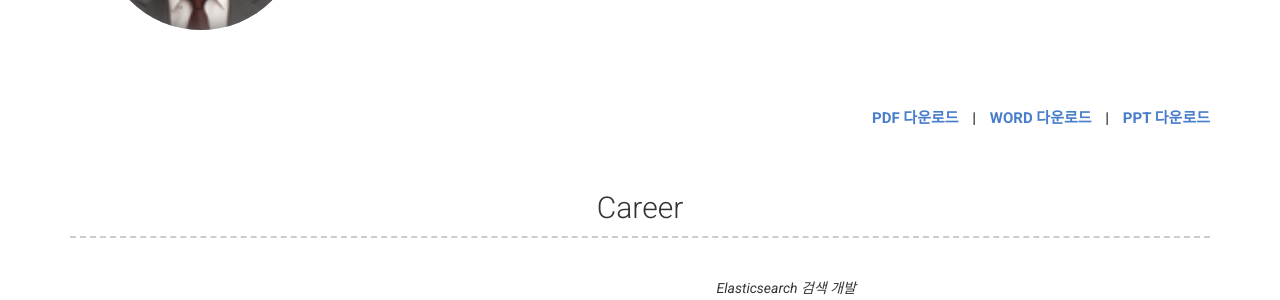
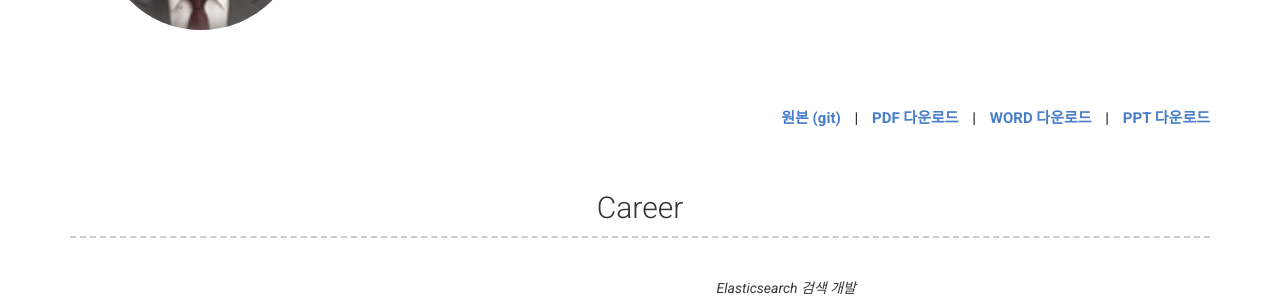
Before and after one commit to sihyeonleee/sihyeonleee.github.io, a Jekyll site: the page built from index.md, in a window 1280 px wide and 900 px high, scrolled down 358 px. Shown: the part 151-451 px from the top of the window. Built offline with Jekyll 4.4.1, drawn with Linux system fonts in a browser that asks for light colours; nearby versions of some CDN libraries.

Commit message:
no message

```diff
--- a/_config.yml
+++ b/_config.yml
@@ -76,6 +76,8 @@ about_content: | # this will include new lines to allow paragraphs
 
 
     <div style="margin-top: 120px; margin-bottom: 30px; font-size: 1.5em; font-weight: 900; text-align: right;">
+      <a href="https://sihyeonleee.github.io">원본 (git)</a>
+      <span style="margin-left: 10px;margin-right: 10px;"> | </span>
       <a href="images/sihyeonleee.pdf" download="sihyeonlee">PDF 다운로드</a>
       <span style="margin-left: 10px;margin-right: 10px;"> | </span>
       <a href="images/sihyeonleee.docx" download="sihyeonlee">WORD 다운로드</a>
```
